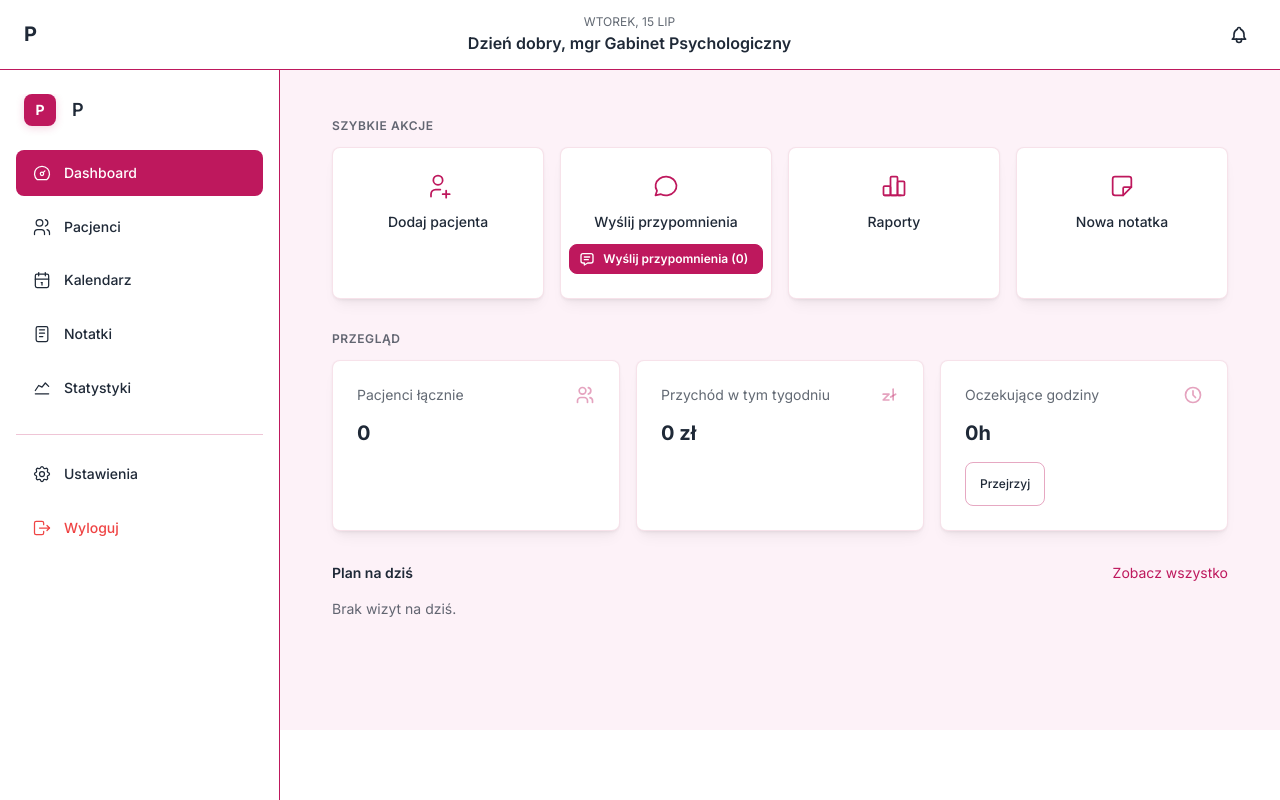
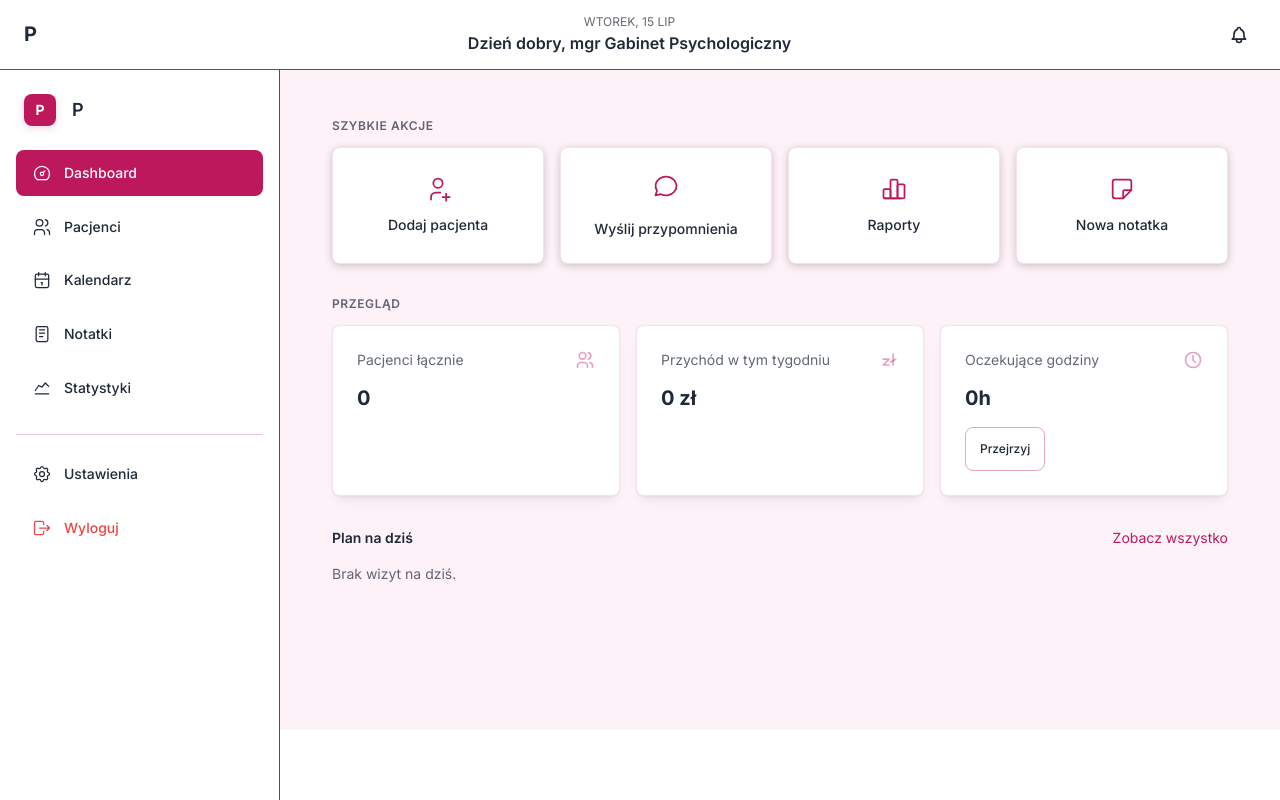
Before and after one commit to pimplak/p, a React (Vite) app: page / in a window 1280 px wide. Built offline with nearby package versions, Linux system fonts and the light colour scheme.

Commit message:
quick actions grid fix

```diff
--- a/src/components/BulkSMSReminders.tsx
+++ b/src/components/BulkSMSReminders.tsx
@@ -44,7 +44,8 @@ import type { AppointmentWithPatient } from '../types/Appointment';
 import type { Patient } from '../types/Patient';
 
 interface BulkSMSRemindersProps {
-  variant?: 'button' | 'icon';
+  variant?: 'button' | 'icon' | 'custom';
+  children?: React.ReactNode;
   size?: 'xs' | 'sm' | 'md' | 'lg';
   appointments?: AppointmentWithPatient[];
   onRemindersSent?: (count: number) => void;
@@ -62,6 +63,7 @@ interface AppointmentReminderItem {
 
 export function BulkSMSReminders({
   variant = 'button',
+  children,
   size = 'sm',
   appointments,
   onRemindersSent,
@@ -292,6 +294,20 @@ export function BulkSMSReminders({
     const reminderCount = appointmentsNeedingReminders.length;
     const isDisabled = reminderCount === 0;
 
+    if (variant === 'custom' && children) {
+      return (
+        <div
+          onClick={(e) => {
+            e.stopPropagation();
+            if (!isDisabled) open();
+          }}
+          style={{ cursor: isDisabled ? 'not-allowed' : 'pointer', height: '100%', display: 'contents' }}
+        >
+          {children}
+        </div>
+      );
+    }
+
     if (variant === 'icon') {
       return (
         <Tooltip
@@ -317,11 +333,20 @@ export function BulkSMSReminders({
     return (
       <Button
         size={size}
-        variant='light'
-        color='blue'
-        leftSection={<IconMessage size='1rem' />}
+        variant="filled"
+        fullWidth
+        style={{
+          backgroundColor: isDisabled ? `${currentPalette.primary}20` : currentPalette.primary,
+          color: currentPalette.surface,
+          borderRadius: 0,
+          borderTop: `1px solid ${currentPalette.primary}40`,
+        }}
+        leftSection={<IconMessage size="1rem" />}
         disabled={isDisabled}
-        onClick={open}
+        onClick={(e) => {
+          e.stopPropagation();
+          open();
+        }}
       >
         Wyślij przypomnienia ({reminderCount})
       </Button>
--- a/src/components/dashboard/QuickActionsGrid.tsx
+++ b/src/components/dashboard/QuickActionsGrid.tsx
@@ -1,10 +1,11 @@
-import { Card, SimpleGrid, Stack, Text } from '@mantine/core';
+import { Card, SimpleGrid, Stack, Text, UnstyledButton } from '@mantine/core';
 import {
   IconUserPlus,
   IconMessageCircle,
   IconChartBar,
   IconNote,
 } from '@tabler/icons-react';
+import { useState } from 'react';
 import { useNavigate } from 'react-router-dom';
 import { useTheme } from '../../hooks/useTheme';
 import { BulkSMSReminders } from '../BulkSMSReminders';
@@ -41,24 +42,67 @@ const actions = [
 export function QuickActionsGrid() {
   const navigate = useNavigate();
   const { currentPalette, mantineTheme } = useTheme();
+  const [hoveredId, setHoveredId] = useState<string | null>(null);
+
+  const getCardStyle = (id: string, isPointer: boolean = true) => ({
+    backgroundColor: currentPalette.surface,
+    border: `1px solid ${hoveredId === id ? currentPalette.accent : currentPalette.primary}`,
+    boxShadow: hoveredId === id ? '0 4px 12px rgba(0, 0, 0, 0.3)' : '0 2px 8px rgba(0, 0, 0, 0.2)',
+    transition: 'all 200ms ease-out',
+    height: '100%',
+    display: 'flex',
+    flexDirection: 'column' as const,
+    overflow: 'hidden',
+    cursor: isPointer ? 'pointer' : 'default',
+    transform: hoveredId === id ? 'translateY(-2px)' : 'translateY(0)',
+  });
 
   return (
     <SimpleGrid cols={{ base: 2, sm: 4 }} spacing={mantineTheme.spacing?.md ?? 'md'}>
       {actions.map(action => {
         const Icon = action.icon;
+
         if (action.isSpecial && action.id === 'send-reminders') {
           return (
+            <BulkSMSReminders
+              key={action.id}
+              variant="custom"
+              onRemindersSent={() => {}}
+            >
+              <Card
+                padding="lg"
+                radius="md"
+                style={getCardStyle(action.id)}
+                onMouseEnter={() => setHoveredId(action.id)}
+                onMouseLeave={() => setHoveredId(null)}
+              >
+                <Stack gap="sm" align="center" justify="center" style={{ flex: 1 }}>
+                  <div style={{ color: currentPalette.primary }}>
+                    <Icon size={28} stroke={1.5} />
+                  </div>
+                  <Text size="sm" fw={500} ta="center" style={{ color: currentPalette.text }}>
+                    {action.label}
+                  </Text>
+                </Stack>
+              </Card>
+            </BulkSMSReminders>
+          );
+        }
+
+        return (
+          <UnstyledButton
+            key={action.id}
+            onClick={() => action.onClick?.(navigate)}
+            style={{ height: '100%' }}
+            onMouseEnter={() => setHoveredId(action.id)}
+            onMouseLeave={() => setHoveredId(null)}
+          >
             <Card
-              key={action.id}
               padding="lg"
               radius="md"
-              style={{
-                backgroundColor: currentPalette.surface,
-                border: `1px solid ${currentPalette.primary}40`,
-                cursor: 'default',
-              }}
+              style={getCardStyle(action.id)}
             >
-              <Stack gap="sm" align="center">
+              <Stack gap="sm" align="center" justify="center" style={{ flex: 1 }}>
                 <div
                   style={{
                     color: currentPalette.primary,
@@ -69,55 +113,12 @@ export function QuickActionsGrid() {
                 >
                   <Icon size={28} stroke={1.5} />
                 </div>
-                <Text size="sm" fw={500} style={{ color: currentPalette.text }}>
+                <Text size="sm" fw={500} ta="center" style={{ color: currentPalette.text }}>
                   {action.label}
                 </Text>
-                <BulkSMSReminders
-                  variant="button"
-                  size="xs"
-                  onRemindersSent={() => {}}
-                />
               </Stack>
             </Card>
-          );
-        }
-        return (
-          <Card
-            key={action.id}
-            padding="lg"
-            radius="md"
-            style={{
-              backgroundColor: currentPalette.surface,
-              border: `1px solid ${currentPalette.primary}40`,
-              cursor: 'pointer',
-              transition: 'all 200ms ease-out',
-            }}
-            onClick={() => action.onClick?.(navigate)}
-            onKeyDown={e => {
-              if (e.key === 'Enter' || e.key === ' ') {
-                e.preventDefault();
-                action.onClick?.(navigate);
-              }
-            }}
-            tabIndex={0}
-            role="button"
-          >
-            <Stack gap="sm" align="center">
-              <div
-                style={{
-                  color: currentPalette.primary,
-                  display: 'flex',
-                  alignItems: 'center',
-                  justifyContent: 'center',
-                }}
-              >
-                <Icon size={28} stroke={1.5} />
-              </div>
-              <Text size="sm" fw={500} style={{ color: currentPalette.text }}>
-                {action.label}
-              </Text>
-            </Stack>
-          </Card>
+          </UnstyledButton>
         );
       })}
     </SimpleGrid>
```
